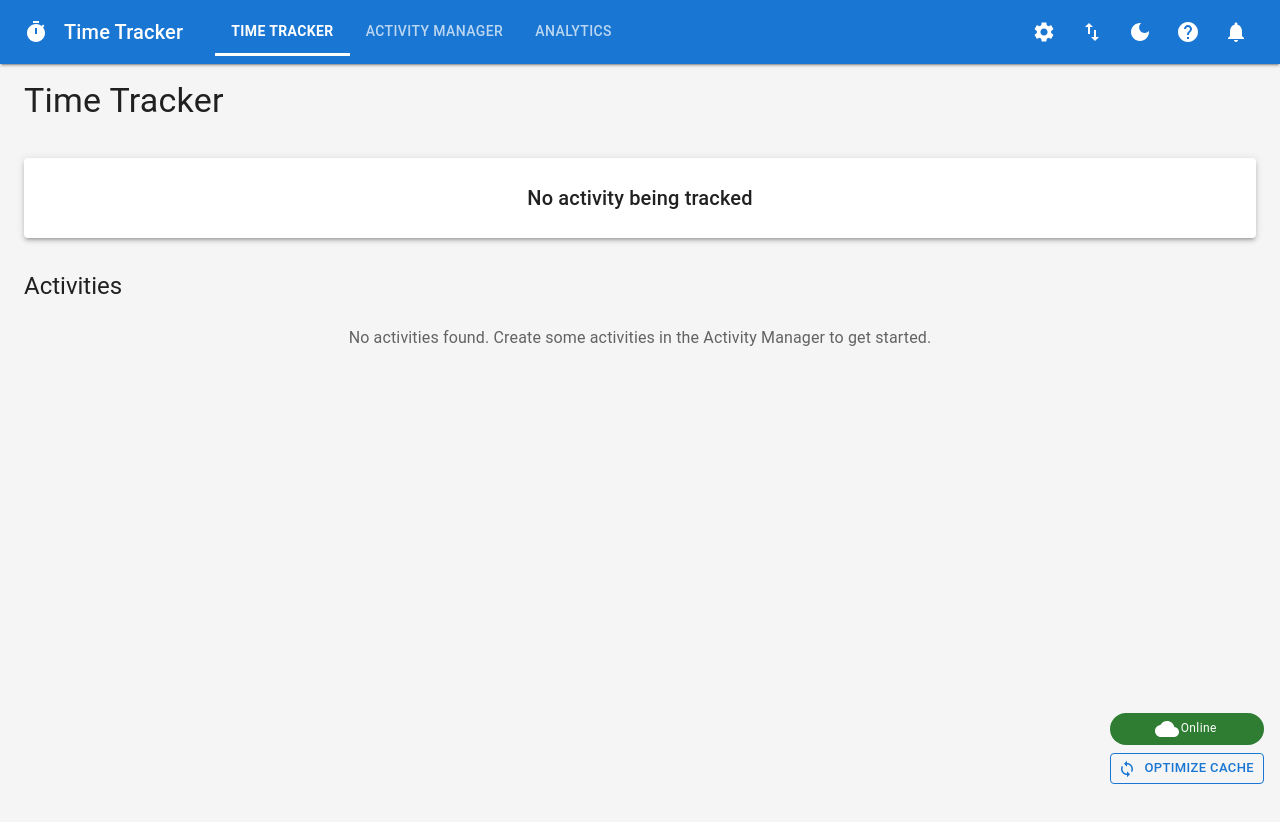
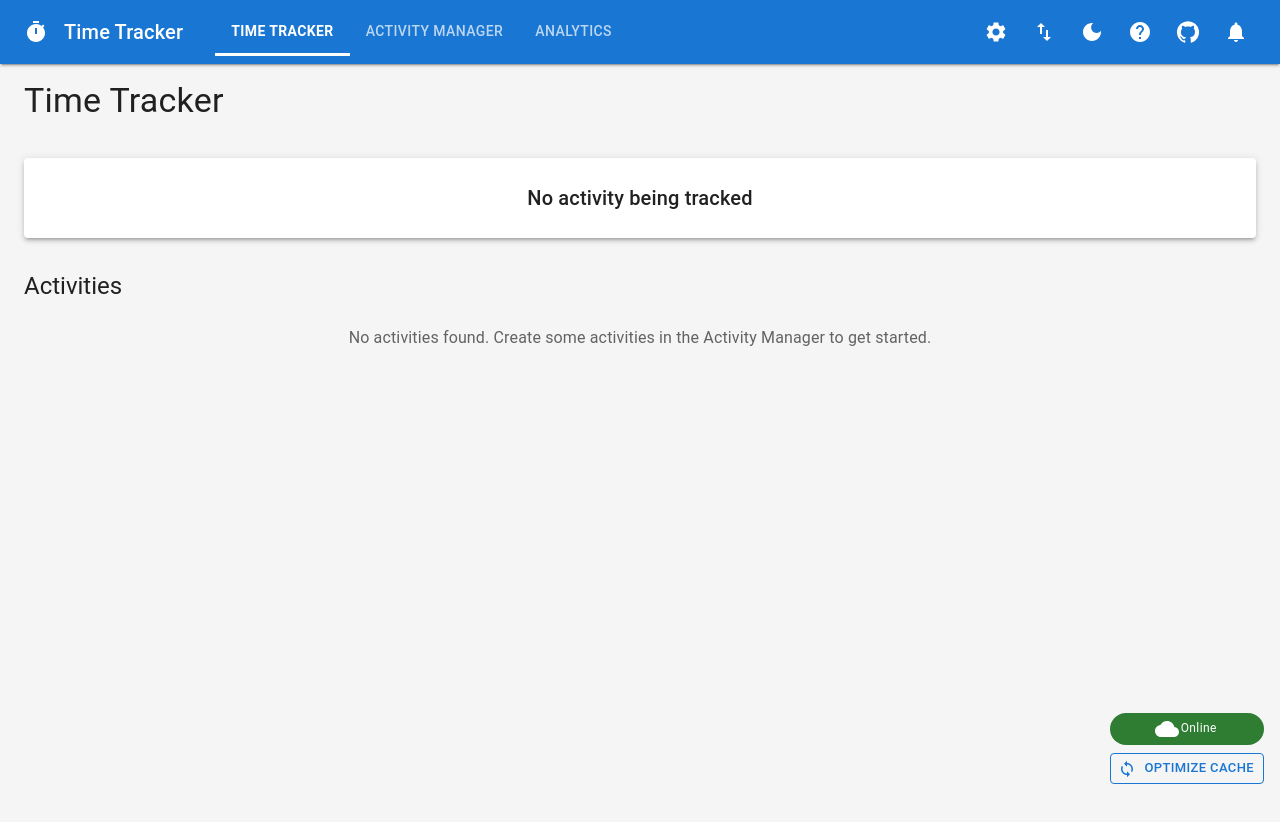
Before and after one commit to sweetnordic/timetracker, a React (Vite) app: page / in a window 1280 px wide. Shown: the top 822 px of the page. Built offline with nearby package versions, Linux system fonts and the light colour scheme.

Commit message:
Add GitHub repository link to layout component
- Introduced a new GitHub icon button in the layout for easy access to the project's repository.
- The button opens the GitHub page in a new tab with appropriate accessibility attributes.

```diff
--- a/src/components/Layout.tsx
+++ b/src/components/Layout.tsx
@@ -23,7 +23,8 @@ import {
   Settings,
   LightMode,
   DarkMode,
-  ImportExport
+  ImportExport,
+  GitHub
 } from '@mui/icons-material';
 import { useNotifications, useClearAllData } from '../hooks';
 import { useSettings } from '../hooks/useSettings';
@@ -256,6 +257,19 @@ export const Layout: React.FC = () => {
             </IconButton>
           </Tooltip>
 
+          <Tooltip title="GitHub Repository">
+            <IconButton
+              color="inherit"
+              component="a"
+              href="https://github.com/sweetnordic/timetracker"
+              target="_blank"
+              rel="noopener noreferrer"
+              sx={{ ml: 1 }}
+            >
+              <GitHub />
+            </IconButton>
+          </Tooltip>
+
           <Tooltip title="Notifications">
             <IconButton
               color="inherit"
```
